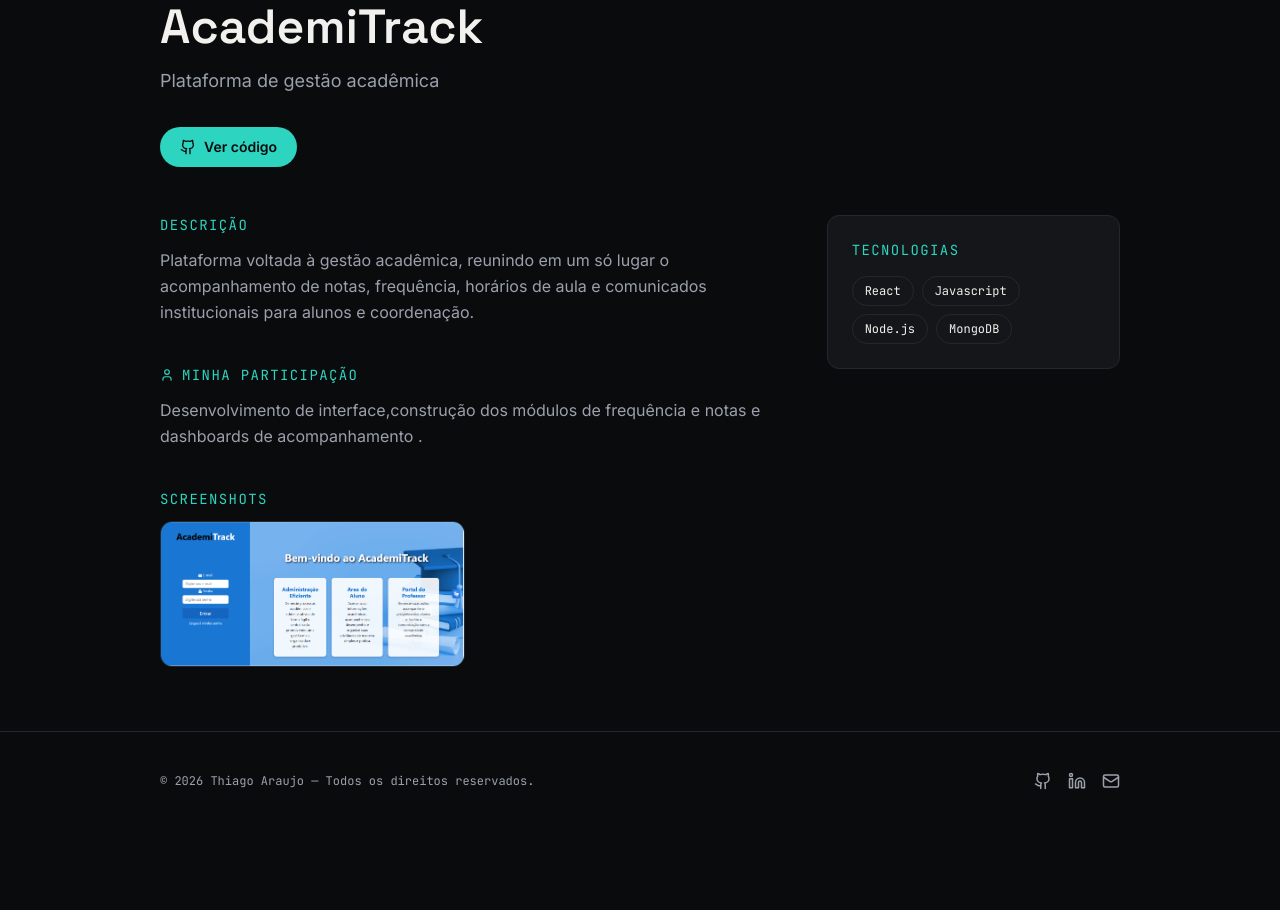
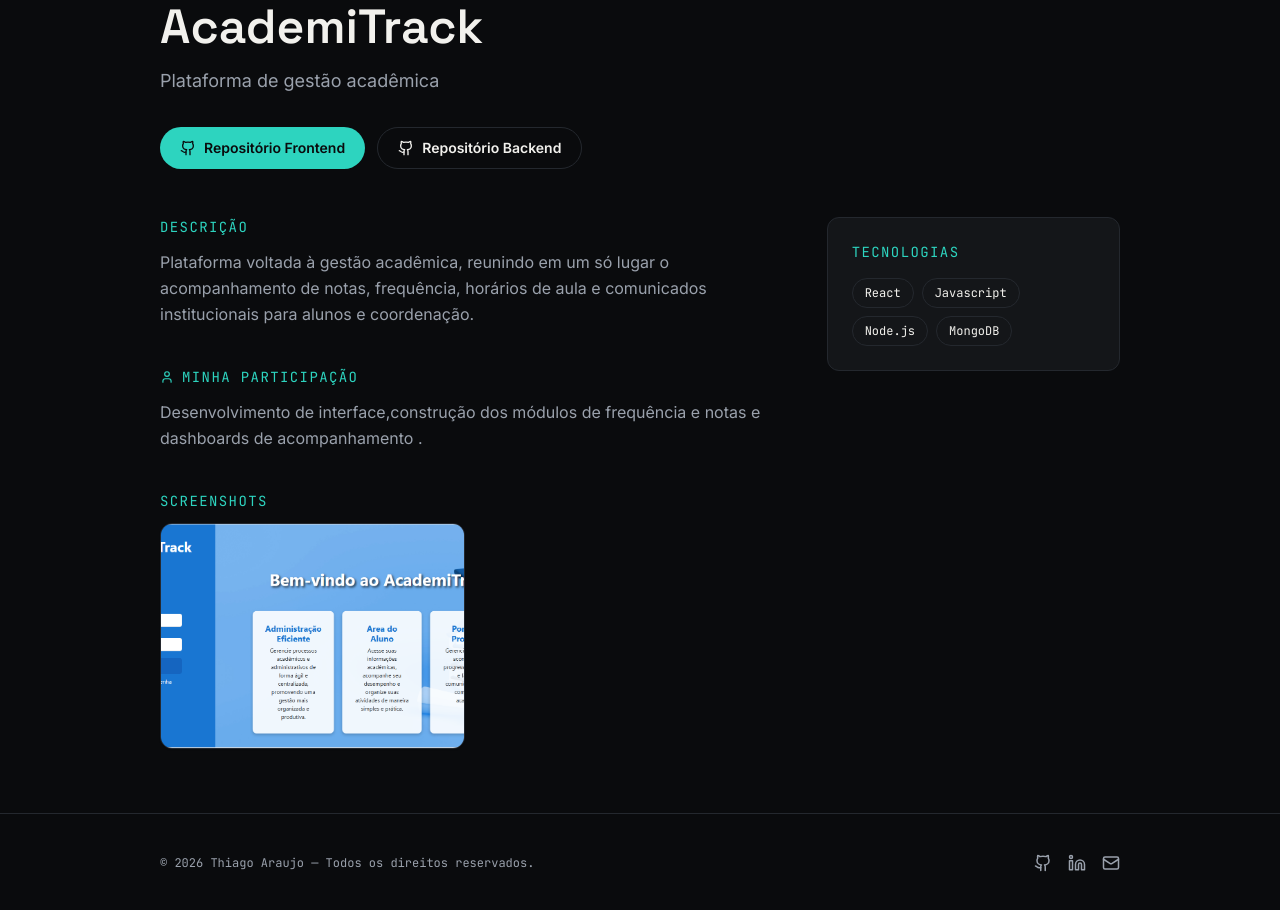
Before and after one commit to AraujoThiago0822/fatec-portfolio, a React (Vite) app in the folder fatec-portfolio/: page /projetos/academitrack in a window 1280 px wide. Shown: the part 220-1130 px from the top of the page. Before the commit the page ends 1050 px from the top, so only its background shows below. Built offline with nearby package versions, Linux system fonts and the light colour scheme.

Commit message:
fix: componentes  cards

```diff
--- a/fatec-portfolio/src/data/profile.js
+++ b/fatec-portfolio/src/data/profile.js
@@ -1,14 +1,11 @@
-// ============================================================
-// EDITE ESTE ARQUIVO COM SEUS DADOS REAIS
-// Tudo o que aparece na página principal (página mestra) vem daqui.
-// ============================================================
+
 
 export const profile = {
   name: 'ThiagoDev',
   role: 'Desenvolvedor(a) Multiplataforma',
-  photo: 'profile.jpeg', // coloque sua foto em public/profile.jpg
+  photo: '/profile.jpeg',
   github: 'https://github.com/AraujoThiago0822',
-  linkedin: 'https://linkedin.com/in/seu-usuario', // opcional, deixe '' se não quiser mostrar
+  linkedin: 'https://linkedin.com/in/seu-usuario',
   email: 'thiago.araujo0822@gmail.com',
   location: 'São Paulo, SP',
 
--- a/fatec-portfolio/src/data/projects.js
+++ b/fatec-portfolio/src/data/projects.js
@@ -1,15 +1,9 @@
-// ============================================================
-// EDITE ESTE ARQUIVO COM OS DADOS REAIS DE CADA PROJETO
-// - "screenshots": coloque os arquivos em public/projects/<slug>/ e referencie aqui
-// - "github": link do repositório do projeto
-// - "semester": semestre em que o projeto foi feito (1 a 5)
-// ============================================================
 
 export const projects = [
   {
     slug: 'streetwise',
     semester: 1,
-    status: 'concluded', // 'concluded' | 'empty'
+    status: 'concluded',
     name: 'StreetWise',
     tagline: 'Landing page para estúdio de tatuagem',
     description:
@@ -19,7 +13,7 @@ export const projects = [
     techs: ['HTML5', 'CSS3', 'JavaScript'],
     github: 'https://github.com/WebCrafters-ZL/streetwise-web',
     demo: '',
-    screenshots: ['/public/projects/streetwise/img1.png', '/public/projects/streetwise/img2.png'],
+    screenshots: ['/projects/streetwise/img1.PNG', '/projects/streetwise/img2.PNG'],
   },
   {
     slug: 'reciclaqui',
@@ -34,7 +28,7 @@ export const projects = [
     techs: ['HTML5', 'CSS3', 'JavaScript', 'Node.js', 'Express', 'MySQL'],
     github: 'https://github.com/WebCrafters-ZL/recicleaqui',
     demo: '',
-    screenshots: ['/public/projects/recicleaqui/img3.png'],
+    screenshots: ['/projects/recicleaqui/img3.png'],
   },
   {
     slug: 'academitrack',
@@ -48,10 +42,10 @@ export const projects = [
       'Desenvolvimento de interface,construção dos módulos de frequência e notas e dashboards de acompanhamento .',
     techs: ['React', 'Javascript', 'Node.js', 'MongoDB'],
     github: 'https://github.com/seu-usuario/academitrack',
+    githubFrontend: 'https://github.com/seu-usuario/academitrack-frontend',
+    githubBackend: 'https://github.com/seu-usuario/academitrack-backend',
     demo: '',
-    screenshots: ['/public/projects/academitrack/img4.png',
-
-    ],
+    screenshots: ['/projects/academitrack/img4.png'],
   },
   {
     slug: 'doefood',
@@ -65,8 +59,10 @@ export const projects = [
       'Desenvolvimento do fluxo de cadastro de doações, sistema de match entre doador e instituição, e painel de acompanhamento de doações.',
     techs: ['React','Typescript', 'Node.js', 'Express', 'Firebase'],
     github: 'https://github.com/seu-usuario/doefood',
+    githubFrontend: 'https://github.com/seu-usuario/doefood-frontend',
+    githubBackend: 'https://github.com/seu-usuario/doefood-backend',
     demo: '',
-    screenshots: ['/public/projects/doefood/img5.png', '/public/projects/doefood/img6.png','/public/projects/doefood/img7.png','/public/projects/doefood/img8.png'],
+    screenshots: ['/projects/doefood/img5.png', '/projects/doefood/img6.png', '/projects/doefood/img7.png', '/projects/doefood/img8.png'],
   },
   {
     slug: 'reciclaqui-2',
@@ -80,6 +76,9 @@ export const projects = [
       'Desenvolvimento do  painel administrativo desktop (relatórios e gestão de pontos de coleta) e integração com API backend .',
     techs: ['React Native', 'React', 'Node.js', 'PostgreSQL'],
     github: 'https://github.com/seu-usuario/reciclaqui-2',
+    githubFrontendMobile: 'https://github.com/seu-usuario/reciclaqui-2-mobile',
+    githubFrontendAdmin: 'https://github.com/seu-usuario/reciclaqui-2-admin',
+    githubBackend: 'https://github.com/seu-usuario/reciclaqui-2-backend',
     demo: '',
     screenshots: [],
   },
--- a/fatec-portfolio/src/pages/ProjectDetail.jsx
+++ b/fatec-portfolio/src/pages/ProjectDetail.jsx
@@ -1,15 +1,39 @@
+import { useEffect, useState } from 'react'
 import { useParams, Link, Navigate } from 'react-router-dom'
-import { ArrowLeft, Github, ExternalLink, ImageOff, User } from 'lucide-react'
+import { ArrowLeft, ArrowRight, Github, ExternalLink, ImageOff, User, X } from 'lucide-react'
 import { projects } from '../data/projects'
 import Reveal from '../components/Reveal'
 
 export default function ProjectDetail() {
   const { slug } = useParams()
   const project = projects.find((p) => p.slug === slug)
+  const [selectedImageIndex, setSelectedImageIndex] = useState(null)
+
+  useEffect(() => {
+    if (selectedImageIndex === null) return
+
+    const onKeyDown = (event) => {
+      if (event.key === 'Escape') {
+        setSelectedImageIndex(null)
+      } else if (event.key === 'ArrowRight') {
+        setSelectedImageIndex((current) => (current + 1) % project.screenshots.length)
+      } else if (event.key === 'ArrowLeft') {
+        setSelectedImageIndex((current) => (current - 1 + project.screenshots.length) % project.screenshots.length)
+      }
+    }
+
+    window.addEventListener('keydown', onKeyDown)
+    return () => window.removeEventListener('keydown', onKeyDown)
+  }, [project.screenshots.length, selectedImageIndex])
 
   if (!project || project.status === 'empty') {
     return <Navigate to="/" replace />
   }
+
+  const openLightbox = (index) => setSelectedImageIndex(index)
+  const closeLightbox = () => setSelectedImageIndex(null)
+  const showNext = () => setSelectedImageIndex((current) => (current + 1) % project.screenshots.length)
+  const showPrevious = () => setSelectedImageIndex((current) => (current - 1 + project.screenshots.length) % project.screenshots.length)
 
   return (
     <div className="container-page py-16">
@@ -26,15 +50,49 @@ export default function ProjectDetail() {
       </Reveal>
 
       <Reveal delay={0.1}>
-        <div className="flex flex-wrap gap-3 mb-12">
-          {project.github && (
-            <a href={project.github} target="_blank" rel="noreferrer" className="btn-primary">
+        <div className="mb-12 flex flex-col gap-3">
+          <div className="flex flex-wrap gap-3">
+            {project.slug === 'reciclaqui-2' ? (
+              <>
+                {project.githubFrontendMobile && (
+                  <a href={project.githubFrontendMobile} target="_blank" rel="noreferrer" className="btn-primary">
+                    <Github size={16} /> Frontend Mobile
+                  </a>
+                )}
+                {project.githubFrontendAdmin && (
+                  <a href={project.githubFrontendAdmin} target="_blank" rel="noreferrer" className="btn-ghost">
+                    <Github size={16} /> Frontend Admin Web
+                  </a>
+                )}
+                {project.githubBackend && (
+                  <a href={project.githubBackend} target="_blank" rel="noreferrer" className="btn-ghost">
+                    <Github size={16} /> Backend
+                  </a>
+                )}
+              </>
+            ) : (
+              <>
+                {project.githubFrontend && (
+                  <a href={project.githubFrontend} target="_blank" rel="noreferrer" className="btn-primary">
+                    <Github size={16} /> Repositório Frontend
+                  </a>
+                )}
+                {project.githubBackend && (
+                  <a href={project.githubBackend} target="_blank" rel="noreferrer" className="btn-ghost">
+                    <Github size={16} /> Repositório Backend
+                  </a>
+                )}
+              </>
+            )}
+            {project.demo && (
+              <a href={project.demo} target="_blank" rel="noreferrer" className="btn-ghost">
+                <ExternalLink size={16} /> Ver demo
+              </a>
+            )}
+          </div>
+          {project.github && !project.githubFrontend && !project.githubBackend && !project.githubFrontendMobile && !project.githubFrontendAdmin && (
+            <a href={project.github} target="_blank" rel="noreferrer" className="btn-primary w-fit">
               <Github size={16} /> Ver código
-            </a>
-          )}
-          {project.demo && (
-            <a href={project.demo} target="_blank" rel="noreferrer" className="btn-ghost">
-              <ExternalLink size={16} /> Ver demo
             </a>
           )}
         </div>
@@ -71,8 +129,22 @@ export default function ProjectDetail() {
                 </div>
               ) : (
                 <div className="grid sm:grid-cols-2 gap-4">
-                  {project.screenshots.map((src) => (
-                    <img key={src} src={src} alt={`Screenshot de ${project.name}`} className="rounded-xl border border-steel" />
+                  {project.screenshots.map((src, index) => (
+                    <button
+                      key={src}
+                      type="button"
+                      onClick={() => openLightbox(index)}
+                      className="group overflow-hidden rounded-xl border border-steel bg-void text-left shadow-sm transition-transform duration-200 hover:-translate-y-1 hover:shadow-lg"
+                      aria-label={`Abrir screenshot ${index + 1} de ${project.name}`}
+                    >
+                      <img
+                        src={src}
+                        alt={`Screenshot ${index + 1} de ${project.name}`}
+                        className="h-56 w-full object-cover transition-transform duration-300 group-hover:scale-[1.02]"
+                        loading="lazy"
+                        decoding="async"
+                      />
+                    </button>
                   ))}
                 </div>
               )}
@@ -93,6 +165,62 @@ export default function ProjectDetail() {
           </aside>
         </Reveal>
       </div>
+
+      {selectedImageIndex !== null && (
+        <div className="fixed inset-0 z-50 flex items-center justify-center bg-black/85 px-4 py-6 backdrop-blur-sm">
+          <div className="relative w-full max-w-6xl">
+            <button
+              type="button"
+              onClick={closeLightbox}
+              className="absolute right-0 top-0 z-10 flex h-11 w-11 items-center justify-center rounded-full border border-steel/80 bg-void/90 text-mist transition-colors hover:text-signal"
+              aria-label="Fechar imagem"
+            >
+              <X size={20} />
+            </button>
+
+            <div className="flex items-center justify-center gap-3 pt-12">
+              {project.screenshots.length > 1 && (
+                <button
+                  type="button"
+                  onClick={showPrevious}
+                  className="hidden h-12 w-12 items-center justify-center rounded-full border border-steel/80 bg-void/90 text-mist transition-colors hover:text-signal sm:flex"
+                  aria-label="Imagem anterior"
+                >
+                  <ArrowLeft size={20} />
+                </button>
+              )}
+
+              <div className="w-full overflow-hidden rounded-2xl border border-steel bg-void shadow-2xl">
+                <img
+                  src={project.screenshots[selectedImageIndex]}
+                  alt={`Screenshot ${selectedImageIndex + 1} de ${project.name}`}
+                  className="max-h-[78vh] w-full object-contain"
+                />
+              </div>
+
+              {project.screenshots.length > 1 && (
+                <button
+                  type="button"
+                  onClick={showNext}
+                  className="hidden h-12 w-12 items-center justify-center rounded-full border border-steel/80 bg-void/90 text-mist transition-colors hover:text-signal sm:flex"
+                  aria-label="Próxima imagem"
+                >
+                  <ArrowRight size={20} />
+                </button>
+              )}
+            </div>
+
+            <div className="mt-4 flex flex-col items-center gap-2 text-center sm:flex-row sm:justify-between sm:text-left">
+              <p className="font-mono text-xs text-mist">
+                Imagem {selectedImageIndex + 1} de {project.screenshots.length}
+              </p>
+              {project.screenshots.length > 1 && (
+                <p className="font-mono text-xs text-mist/80">Use as setas do teclado ou os botões para navegar</p>
+              )}
+            </div>
+          </div>
+        </div>
+      )}
     </div>
   )
 }
```
Also changed, not shown: fatec-portfolio/src/pages/Home.jsx (+12 -3 lines).
